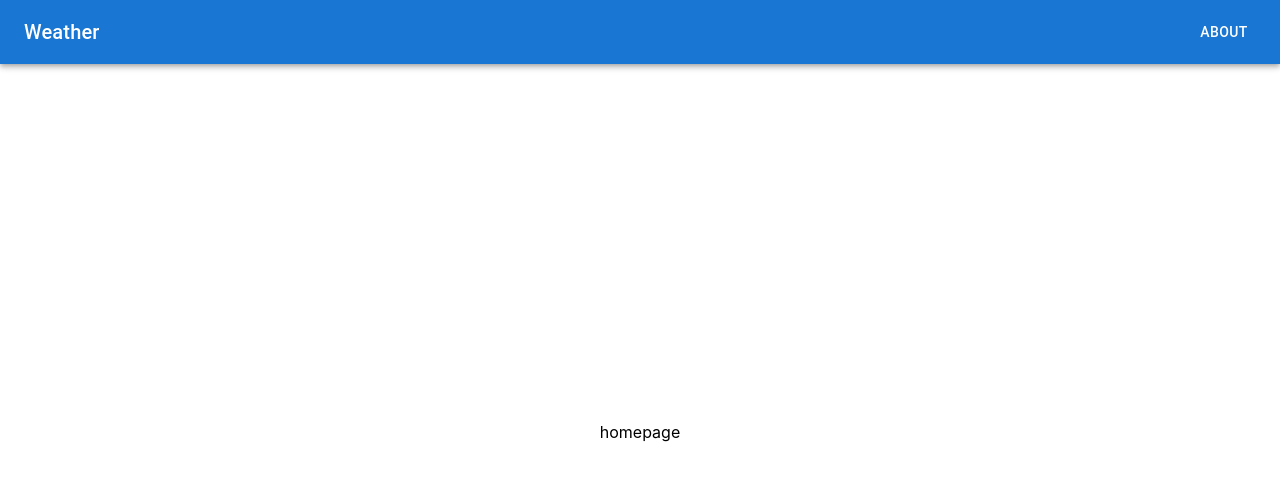
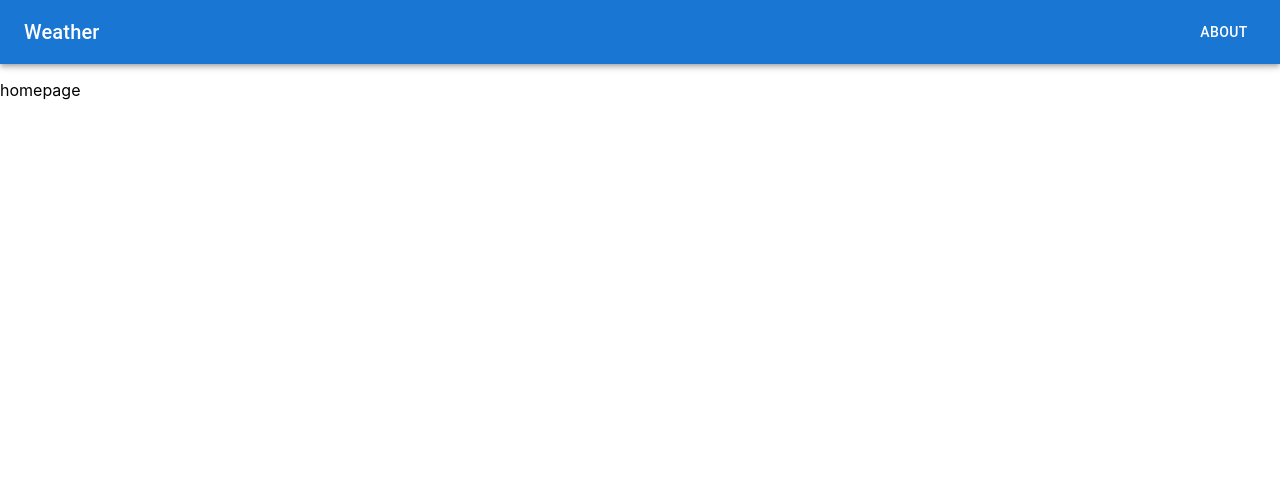
Before and after one commit to linda94/weather-poc, a React (Create React App) app: page / in a window 1280 px wide. Shown: the top 480 px of the page. Built offline with nearby package versions, Linux system fonts and the light colour scheme.

Commit message:
fix: add swr config and some styling

```diff
--- a/src/App.css
+++ b/src/App.css
@@ -1,6 +1,4 @@
 main {
-  min-height: calc(100vh - 64px); /* 64px is mui default Appbar height */
+  height: calc(100vh - 64px); /* 64px is mui default Appbar height */
   display: flex;
-  align-items: center;
-  justify-content: center;
 }
--- a/src/App.tsx
+++ b/src/App.tsx
@@ -1,4 +1,5 @@
 import { Route, Routes } from 'react-router-dom';
+import { SWRConfig } from 'swr';
 
 import './App.css';
 import TopBar from './components/TopBar';
@@ -7,6 +8,12 @@ import Home from './pages/Home';
 
 function App() {
   return (
+    <SWRConfig
+      value={{
+        refreshInterval: 0,
+        fetcher: (resource, init) =>
+          fetch(resource, init).then((res) => res.json()),
+      }}>
       <div className="App">
         <TopBar />
         <main>
@@ -16,6 +23,7 @@ function App() {
           </Routes>
         </main>
       </div>
+    </SWRConfig>
   );
 }
 
```
Lines whose indentation alone changed are shown as unchanged.
